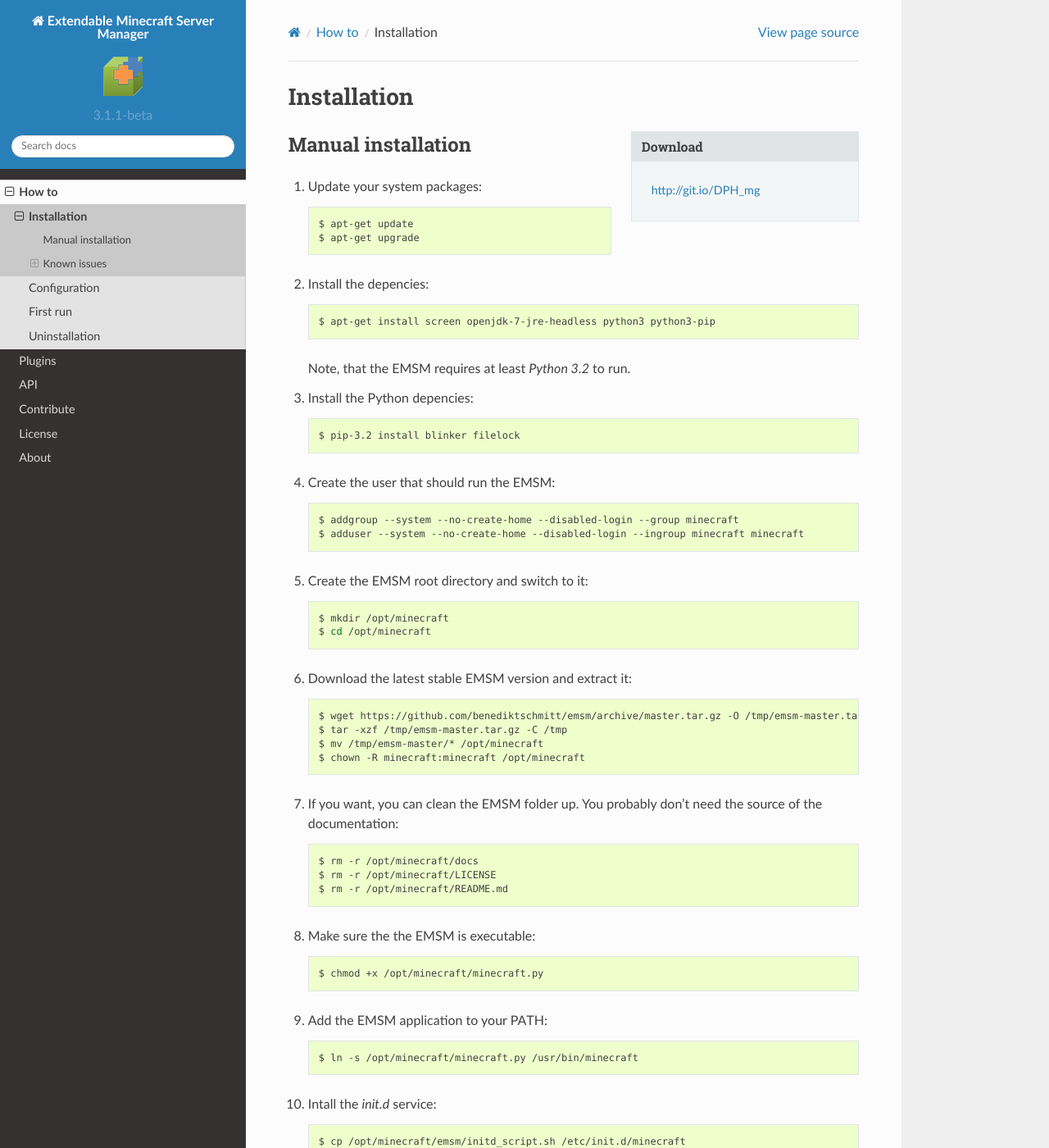
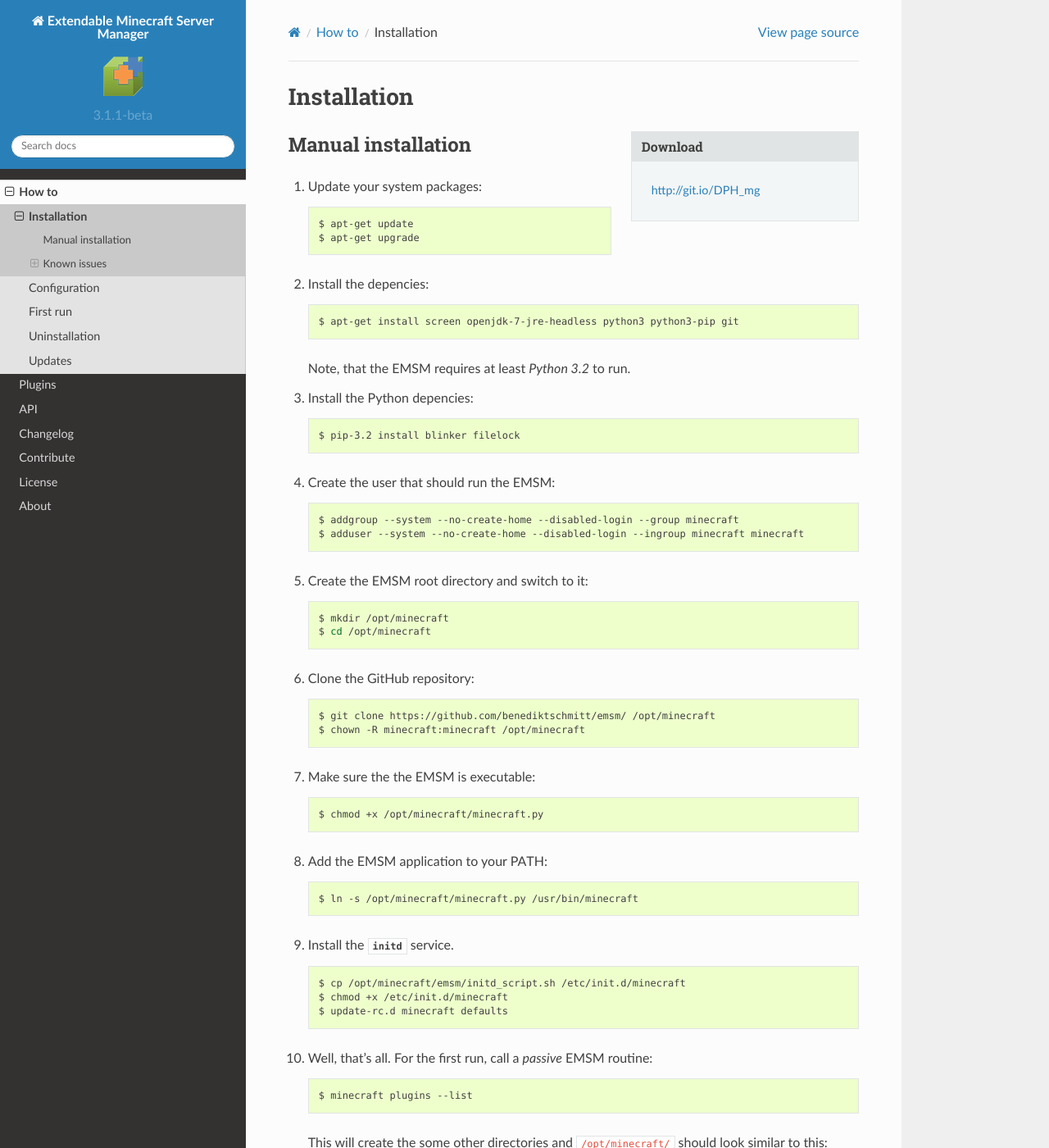
Before and after one commit to benediktschmitt/emsm, a Sphinx documentation site: the page built from docs/source/how_to/installation.rst, in a window 1280 px wide and 1400 px high. Shown: the whole window at 82% size. Built offline with Sphinx 7.4.7 and the Read the Docs theme 2.0.0, drawn with Linux system fonts in a browser that asks for light colours.

Commit message:
*added* update manual, *updated* installation manual

```diff
--- /dev/null
+++ b/docs/source/changelog.rst
@@ -0,0 +1,6 @@
+.. _changelog:
+
+Changelog
+=========
+
+This log contains only the changes beginning with version *3.1.1-beta*.
--- a/docs/source/how_to/configuration.rst
+++ b/docs/source/how_to/configuration.rst
@@ -1,3 +1,5 @@
+.. _configuration:
+
 Configuration
 =============
 
--- a/docs/source/how_to/index.rst
+++ b/docs/source/how_to/index.rst
@@ -14,6 +14,7 @@
    configuration
    first_run
    uninstallation
+   updates
 
 This is a quick installation guide. I guess it will not take more than
 **ten minutes** to set the application up.
--- a/docs/source/how_to/installation.rst
+++ b/docs/source/how_to/installation.rst
@@ -4,6 +4,7 @@
 .. sidebar:: Download
 
    http://git.io/DPH_mg
+
 
 Manual installation
 -------------------
@@ -19,7 +20,7 @@
 
    .. code-block:: bash
 
-      $ apt-get install screen openjdk-7-jre-headless python3 python3-pip
+      $ apt-get install screen openjdk-7-jre-headless python3 python3-pip git
 
    Note, that the EMSM requires at least *Python 3.2* to run.
 
@@ -43,23 +44,12 @@
       $ mkdir /opt/minecraft
       $ cd /opt/minecraft
 
-#. Download the latest stable EMSM version and extract it:
+#. Clone the GitHub repository:
 
    .. code-block:: bash
 
-      $ wget https://github.com/benediktschmitt/emsm/archive/master.tar.gz -O /tmp/emsm-master.tar.gz
-      $ tar -xzf /tmp/emsm-master.tar.gz -C /tmp
-      $ mv /tmp/emsm-master/* /opt/minecraft
+      $ git clone https://github.com/benediktschmitt/emsm/ /opt/minecraft
       $ chown -R minecraft:minecraft /opt/minecraft
-
-#. If you want, you can clean the EMSM folder up. You probably don't need the source
-   of the documentation:
-
-   .. code-block:: bash
-
-      $ rm -r /opt/minecraft/docs
-      $ rm -r /opt/minecraft/LICENSE
-      $ rm -r /opt/minecraft/README.md
 
 #. Make sure the the EMSM is executable:
 
@@ -73,7 +63,7 @@
 
       $ ln -s /opt/minecraft/minecraft.py /usr/bin/minecraft
 
-#. Intall the *init.d* service:
+#. Install the :mod:`initd <plugins.initd>` service.
 
    .. code-block:: bash
 
@@ -102,6 +92,7 @@
          |- server
          |- worlds
 
+
 Known issues
 ------------
 
--- a/docs/source/index.rst
+++ b/docs/source/index.rst
@@ -7,6 +7,7 @@
    how_to/index
    plugins/index
    api/index
+   changelog
    contribute
    license
    about
```
Also changed, not shown: docs/source/how_to/updates.rst (added, +123 -0 lines).
